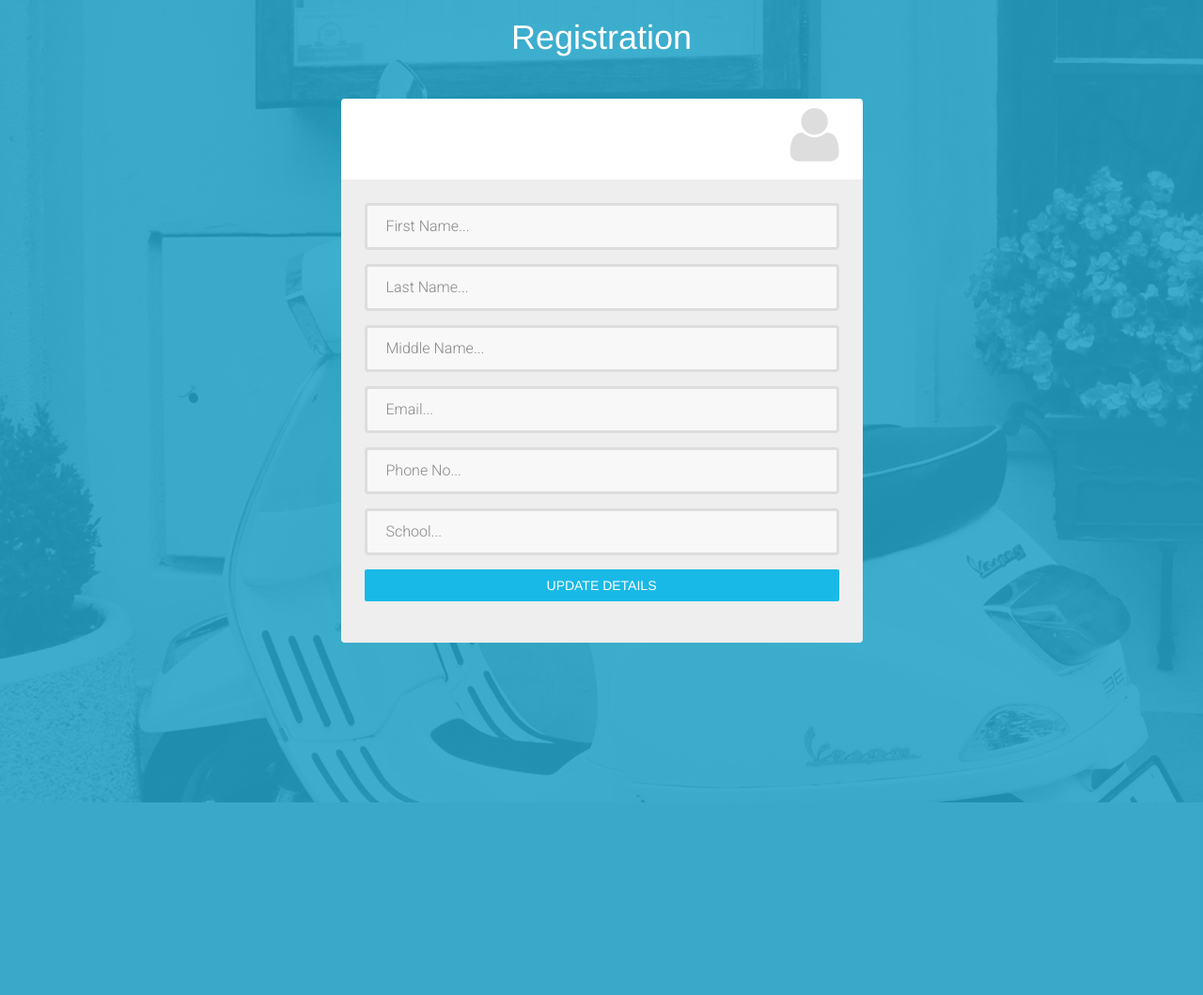
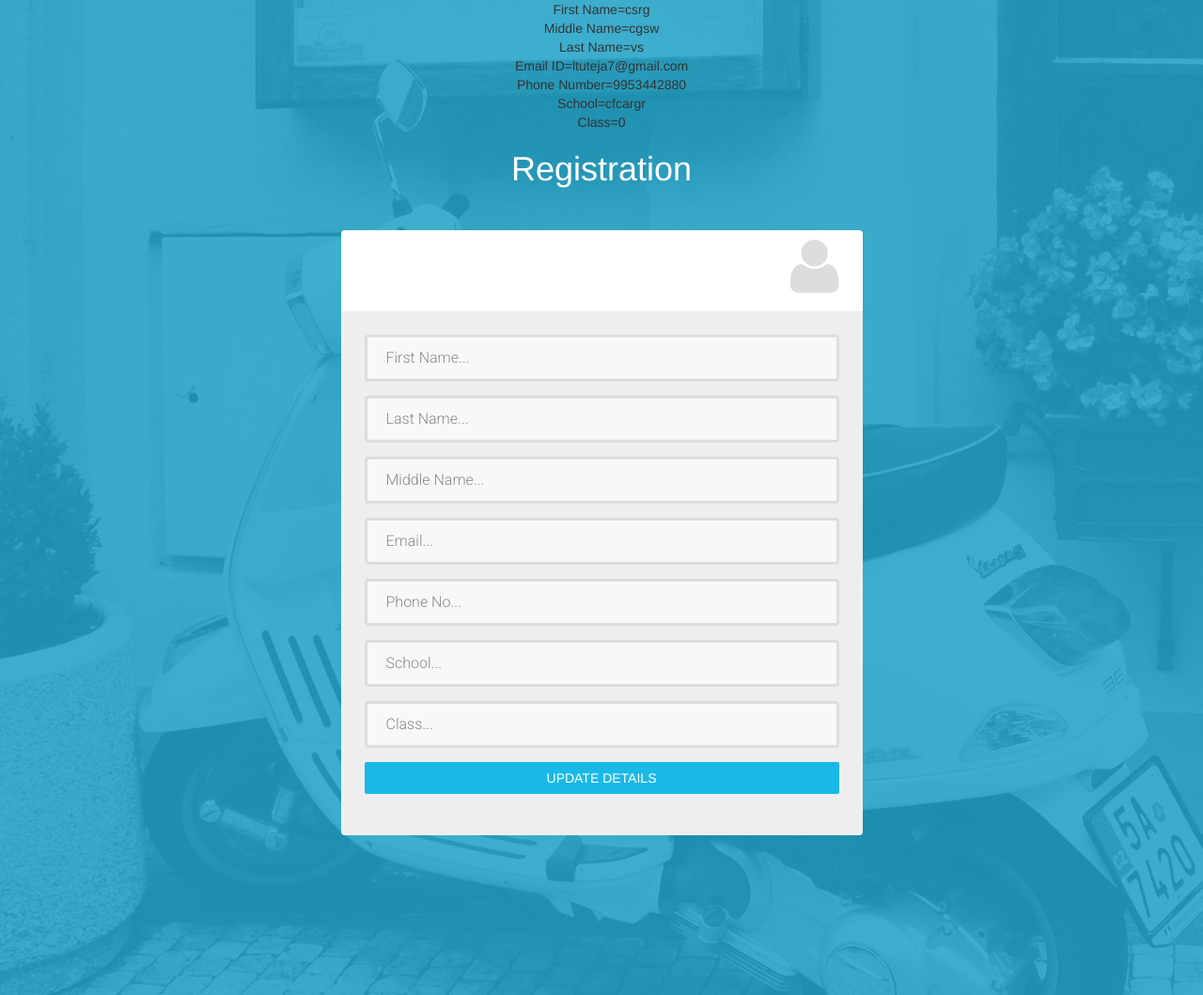
Before and after one commit to lokesh27/3Dex_portal, a Django app: template templates/registration.html in a window 1280 px wide. Shown: the part 50-1109 px from the top of the page at 94% size. Before the commit the page ends 904 px from the top, so only its background shows below. Run offline with Django 3.2, Linux system fonts and the light colour scheme; data comes from the database, SQL or seed files in the repository; both versions use the stored data as it was after the commit; the template is opened without the code that fills it: values that come from a table or form of the project are taken from there, most other values are stand-ins (such as "Sample title", 1, 10 or a date in 2020); some libraries are stand-ins or nearby versions; some web fonts are replaced.

Commit message:
Added existing details on reg page

```diff
--- a/students/admin.py
+++ b/students/admin.py
@@ -4,7 +4,7 @@ from .models import Student
 # Register your models here.
 
 class StudentAdmin(admin.ModelAdmin):
-    list_display=('first_name','middle_name','last_name','email_id','phone_no','school_name')
-    list_filter = ['school_name']
-    search_fields = ['first_name','middle_name','last_name','email_id','phone_no','school_name']
+    list_display=('first_name','middle_name','last_name','email_id','phone_no','school_name','class_name')
+    list_filter = ['school_name','class_name']
+    search_fields = ['first_name','middle_name','last_name','email_id','phone_no','school_name','class_name']
 admin.site.register(Student,StudentAdmin)
--- a/students/models.py
+++ b/students/models.py
@@ -10,5 +10,6 @@ class Student(models.Model):
     email_id=models.EmailField()
     phone_no=models.CharField(max_length=11)
     school_name=models.CharField(max_length=50)
+    class_name=models.CharField(max_length=10)
     def __unicode__(self):
         return self.first_name
--- a/templates/registration.html
+++ b/templates/registration.html
@@ -1,5 +1,6 @@
 {% load staticfiles %}
 {% if form.errors %}
+    <br><br><br><br>
     {% for field in form %}
         {% for error in field.errors %}
             <div class="alert-error">
@@ -41,6 +42,15 @@
         <div class="top-content">
             <div class="inner-bg">
                 <div class="container" style="margin-top:-50px;">
+                    {% if student %}
+                    First Name={{student.first_name}}<br>
+                    Middle Name={{student.middle_name}}<br>
+                    Last Name={{student.last_name}}<br>
+                    Email ID={{student.email_id}}<br>
+                    Phone Number={{student.phone_no}}<br>
+                    School={{student.school_name}}<br>
+                    Class={{student.class_name}}<br>
+                    {% endif %}
                     <div class="row">
                         <div class="col-sm-8 col-sm-offset-2 text">
                            <h1>Registration</h1>
@@ -80,6 +90,10 @@
 			                        	<label class="sr-only" for="school">SCHOOL</label>
 			                        	<input type="text" name="school_name" placeholder="School..." class="form-control">
 			                        </div>
+                                    <div class="form-group">
+			                        	<label class="sr-only" for="class">CLASS</label>
+			                        	<input type="text" name="class_name" placeholder="Class..." class="form-control">
+			                        </div>
 			                     <input type="submit" class="btn" name="submit" value="UPDATE DETAILS" style="background-color:#19b9e7;color:#ffffff;border-radius:2px;width:100% " />
                             </form>
 		                    </div>
--- a/uploads/admin.py
+++ b/uploads/admin.py
@@ -2,5 +2,6 @@ from django.contrib import admin
 from .models import upload
 # Register your models here.
 class UploadAdmin(admin.ModelAdmin):
-    list_display=('stlfile',)
+    list_display=('stlfile','name')
+    search_fields = ['name']
 admin.site.register(upload,UploadAdmin)
--- a/uploads/models.py
+++ b/uploads/models.py
@@ -4,4 +4,7 @@ from django.db import models
 
 # Create your models here.
 class upload(models.Model):
+    name=models.CharField(max_length=30)
     stlfile = models.FileField(upload_to='stl/%Y/%m/%d',)
+    def __unicode__(self):
+        return self.name
--- a/uploads/views.py
+++ b/uploads/views.py
@@ -9,7 +9,7 @@ def list(request):
     if request.method == 'POST':
         form = UploadForm(request.POST, request.FILES)
         if form.is_valid():
-            newstl = upload(stlfile = request.FILES['stlfile'])
+            newstl = upload(stlfile = request.FILES['stlfile'],name=""+request.user.first_name+" "+request.user.last_name)
             newstl.save()
 
             # Redirect to the upload list after POST
```
Also changed, not shown: students/views.py (+6 -3 lines), db.sqlite3, media/stl/2016/02/17/Game_Wallpapers_21.jpg (added), students/migrations/0007_student_class_name.py (added), uploads/migrations/0002_upload_name.py (added).
